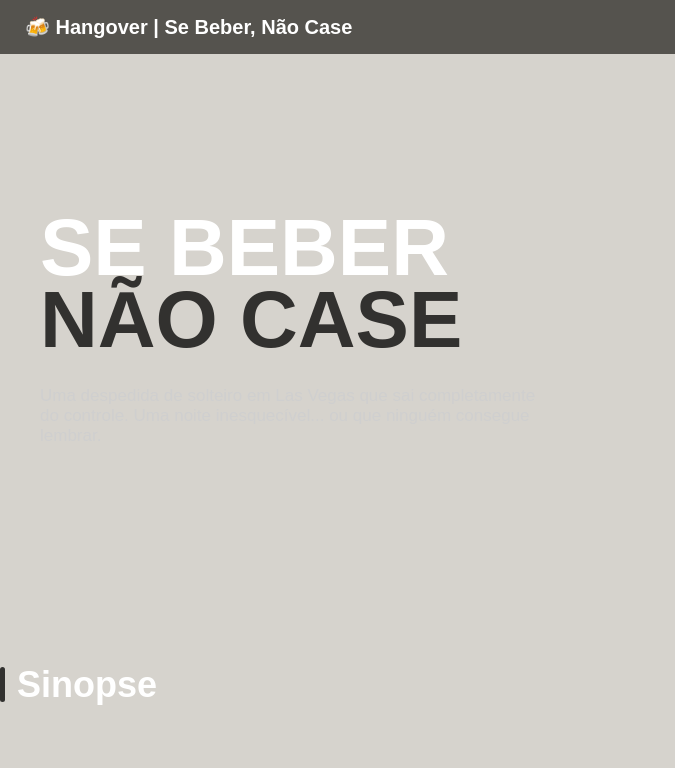
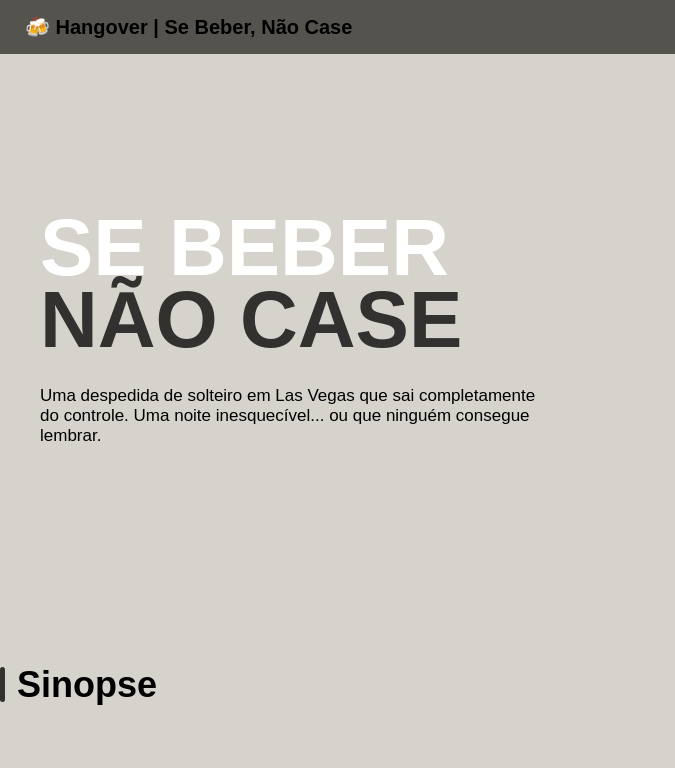
Before and after one commit to matheuszinpaiato-maker/site-hangover-vps01-LIMA, a plain HTML site: page index.html in a window 1280 px wide. Shown: the top 768 px of the page, 0-675 px from the left. Drawn offline with Linux system fonts and the light colour scheme.

Commit message:
mensagem

```diff
--- a/style.css
+++ b/style.css
@@ -2,7 +2,7 @@ body {
     margin: 0;
     font-family: Arial, sans-serif;
     background-color: #d6d3cd;
-    color: #fff;
+    color: black;
 }
 
 nav {
@@ -11,7 +11,7 @@ nav {
     align-items: center;
     background-color: #55534e;
     padding: 15px 25px;
-    color: #fff;
+    color: black;
 }
 
 nav h1 {
@@ -117,7 +117,7 @@ footer {
 .descricao {
     max-width: 500px;
     margin: 30px 0;
-    color: #cfcfcf;
+    color: black;
     font-size: 17px;
 }
 
@@ -137,7 +137,7 @@ footer {
 
 .section-title h2 {
     font-size: 36px;
-    color: white;
+    color: black;
 }
 
 .obs{
```
